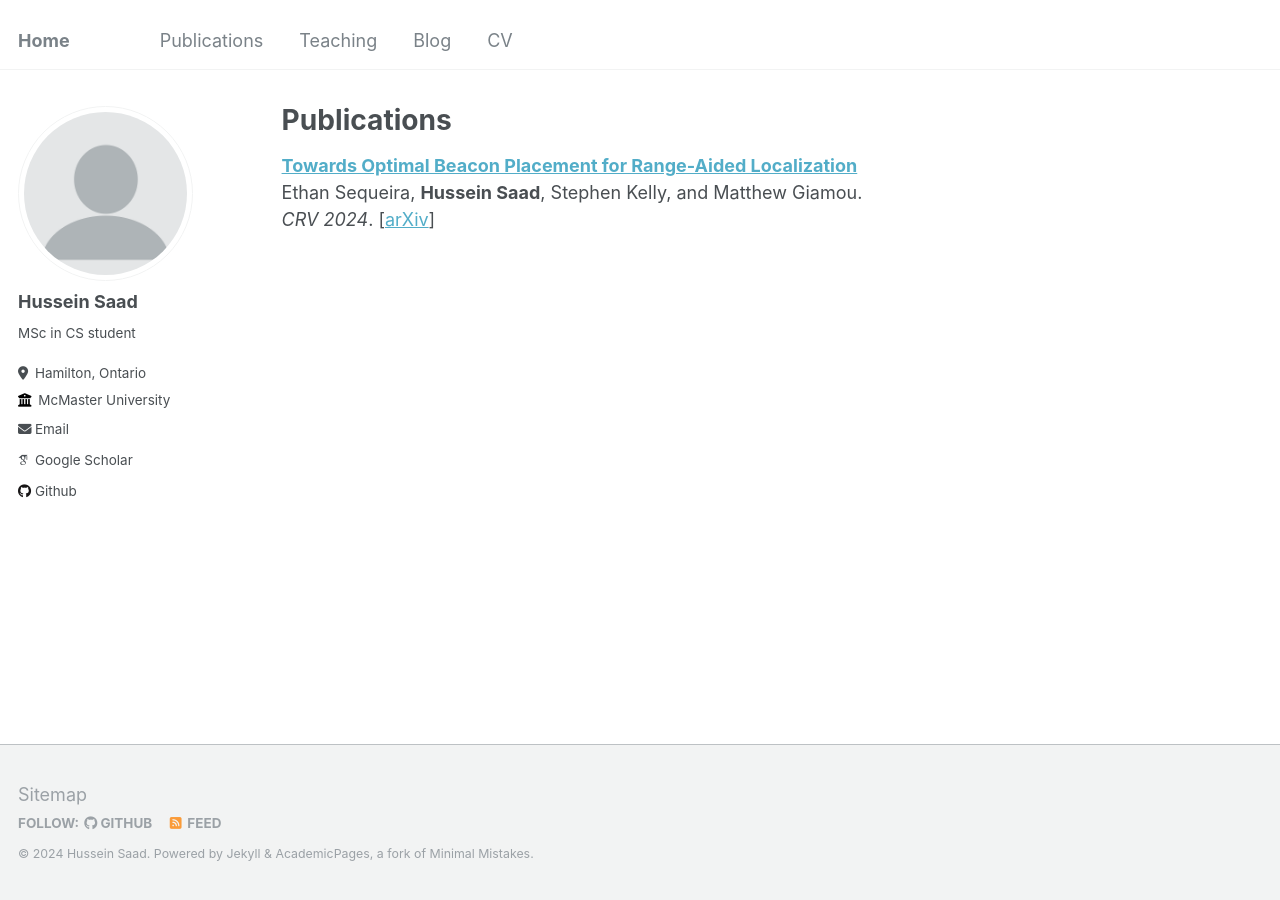
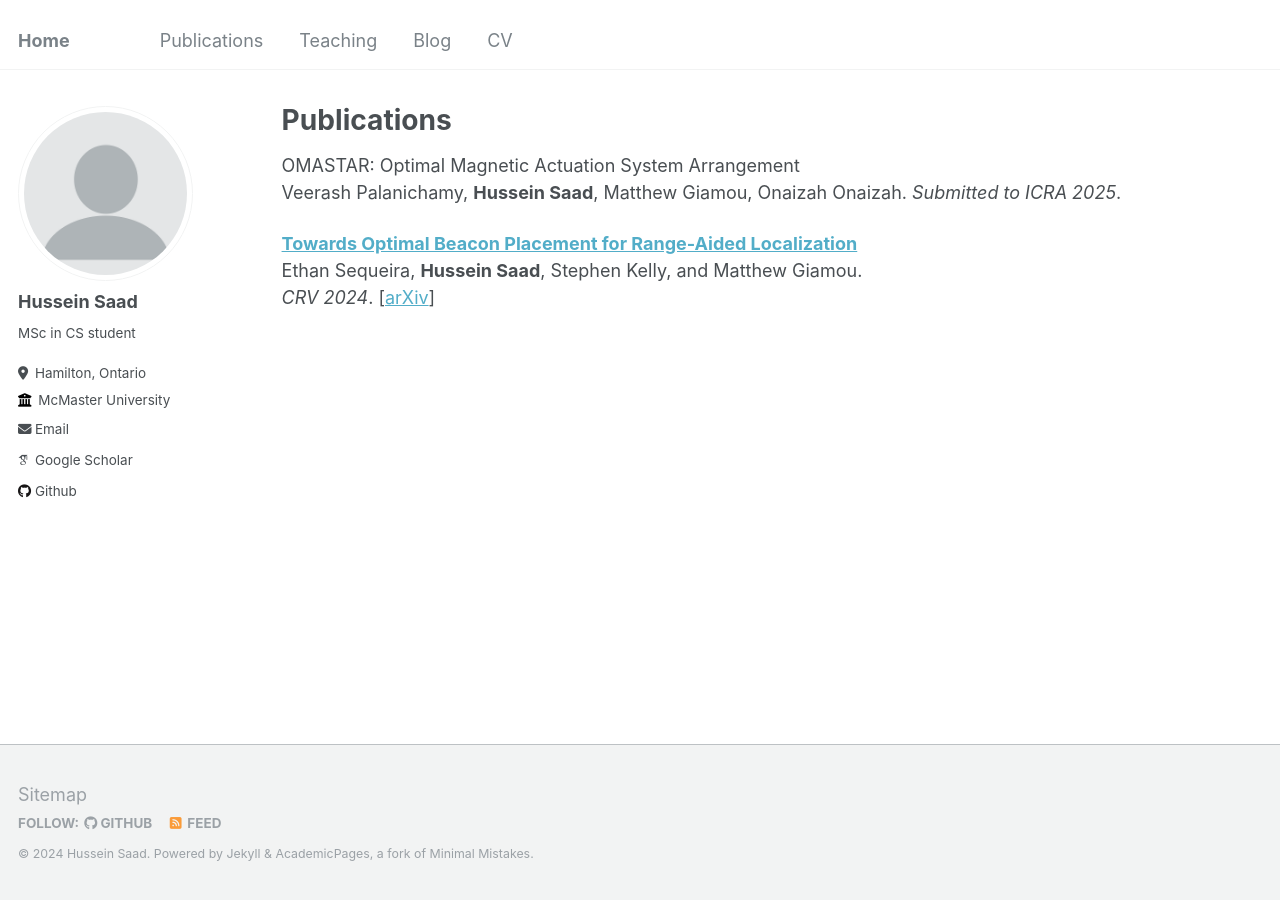
Before and after one commit to husseinsd1/husseinsd1.github.io, a Jekyll site: the page built from _pages/publications.md, in a window 1280 px wide. Built offline with Jekyll 4.4.1, drawn with Linux system fonts in a browser that asks for light colours; some web fonts are replaced.

Commit message:
Add OMASTAR

```diff
--- a/_pages/publications.md
+++ b/_pages/publications.md
@@ -4,6 +4,10 @@ title: "Publications"
 permalink: /publications/
 author_profile: true
 ---
+OMASTAR: Optimal Magnetic Actuation System Arrangement \\
+Veerash Palanichamy, **Hussein Saad**, Matthew Giamou, Onaizah Onaizah.
+ *Submitted to ICRA 2025*.
+
 
 [**Towards Optimal Beacon Placement for Range-Aided Localization**](https://arxiv.org/abs/2405.11550) \\
 Ethan Sequeira, **Hussein Saad**, Stephen Kelly, and Matthew Giamou. \\
```
